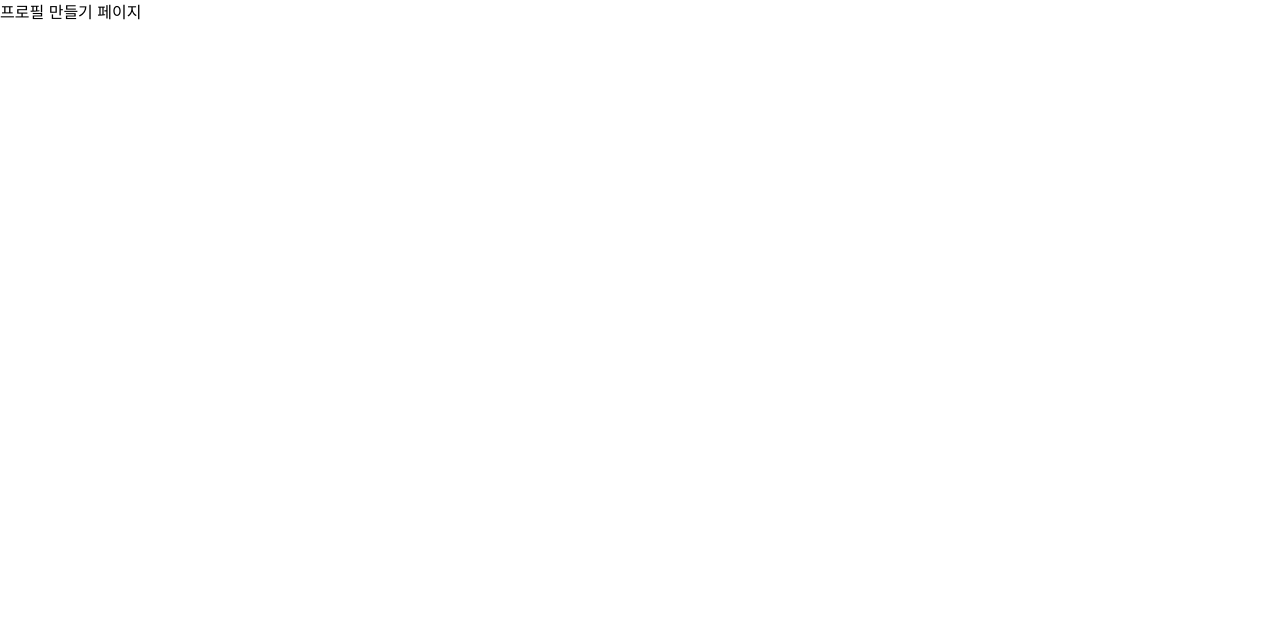
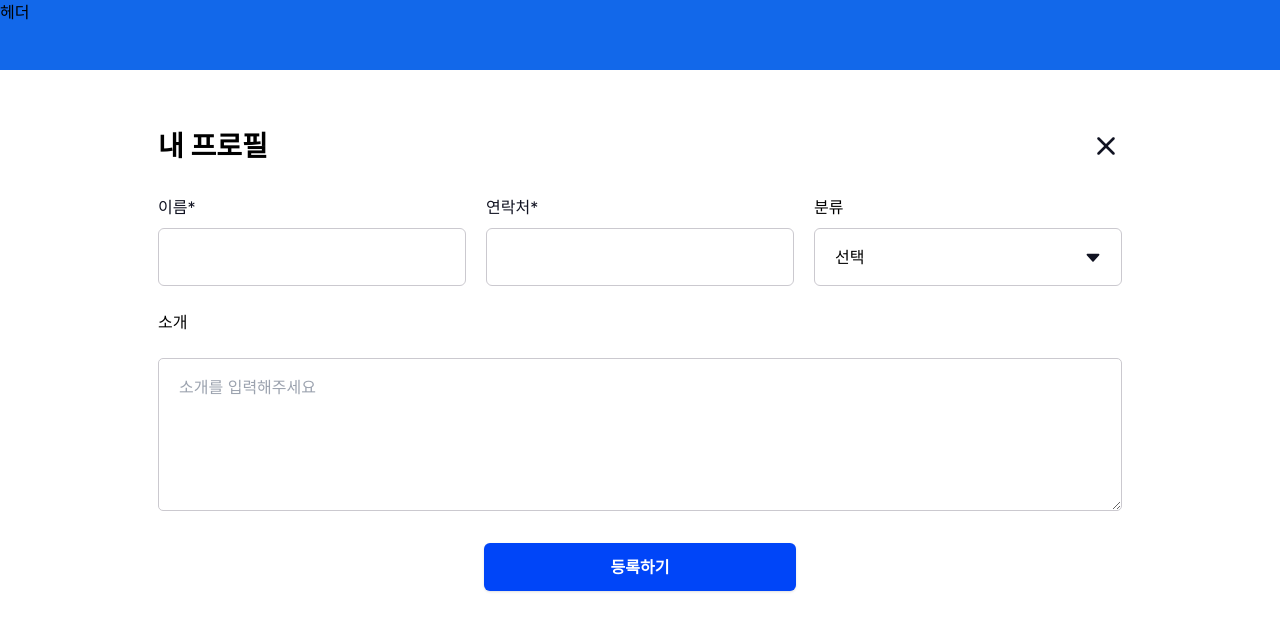
Before and after one commit to 5-PS/DANCHOO, a Next.js app: page /my-profile/edit in a window 1280 px wide. Shown: the top 630 px of the page. Built offline with nearby package versions, Linux system fonts and the light colour scheme.

Commit message:
design:  페이지 목업 완성

```diff
--- a/app/(service)/my-profile/edit/_components/profileEditForm.tsx
+++ b/app/(service)/my-profile/edit/_components/profileEditForm.tsx
@@ -0,0 +1,32 @@
+'use client';
+
+import Button from '@/components/button/button';
+import Input from '@/components/input/input';
+import SelectInput from '@/components/input/selectInput';
+
+export default function ProfileEditForm() {
+  return (
+    <form>
+      <div className="flex flex-col gap-6 mb-8">
+        <div className="flex gap-5">
+          <Input label="이름*" />
+          <Input label="연락처*" />
+          <SelectInput />
+        </div>
+        <label htmlFor="introduction">소개</label>
+        <textarea
+          className="w-full px-5 py-4 border rounded-[5px] border-gray-30 h-[153px]"
+          placeholder="소개를 입력해주세요"
+          id="introduction"
+        />
+      </div>
+      <div className="flex items-center justify-center">
+        <div className="w-[312px]">
+          <Button background="bg-primary" fontSize={16} height={48}>
+            등록하기
+          </Button>
+        </div>
+      </div>
+    </form>
+  );
+}
--- a/app/(service)/my-profile/edit/page.tsx
+++ b/app/(service)/my-profile/edit/page.tsx
@@ -1,7 +1,21 @@
+import Image from 'next/image';
+import Link from 'next/link';
+
+import ProfileEditForm from './_components/profileEditForm';
+
 export default function MyProfileEditPage() {
   return (
     <div>
-      <h1>프로필 만들기 페이지</h1>
+      <div className="h-[70px] bg-red-40">헤더</div>
+      <div className="py-[60px] w-full max-w-[964px] m-auto">
+        <div className="flex items-center justify-between mb-8">
+          <h1 className="text-xl font-bold md:text-[28px]">내 프로필</h1>
+          <Link href="/my-store" className="relative w-6 h-6 md:w-8 md:h-8">
+            <Image src="/icons/close-modal-icon.svg" fill alt="이전버튼" />
+          </Link>
+        </div>
+        <ProfileEditForm />
+      </div>
     </div>
   );
 }
--- a/components/input/selectInput.tsx
+++ b/components/input/selectInput.tsx
@@ -46,7 +46,7 @@ export default function SelectInput() {
   };
 
   return (
-    <div className="flex flex-col gap-2">
+    <div className="flex flex-col w-full gap-2">
       <p className="leading-[26px]">분류</p>
       <button
         type="button"
```
